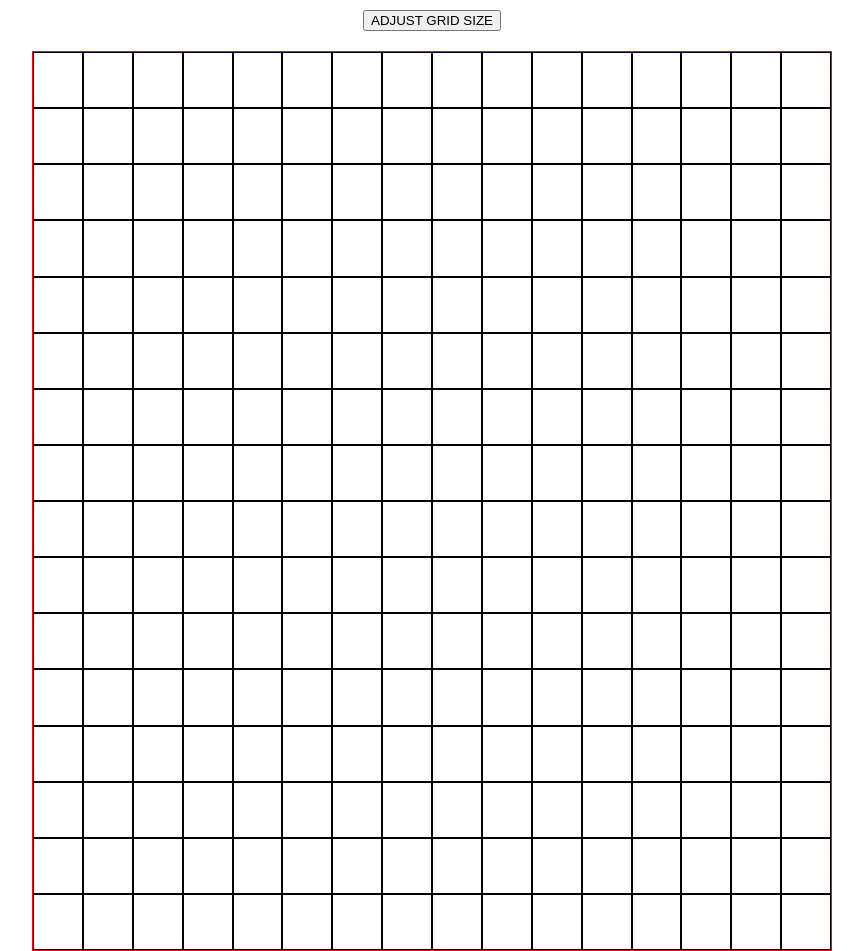
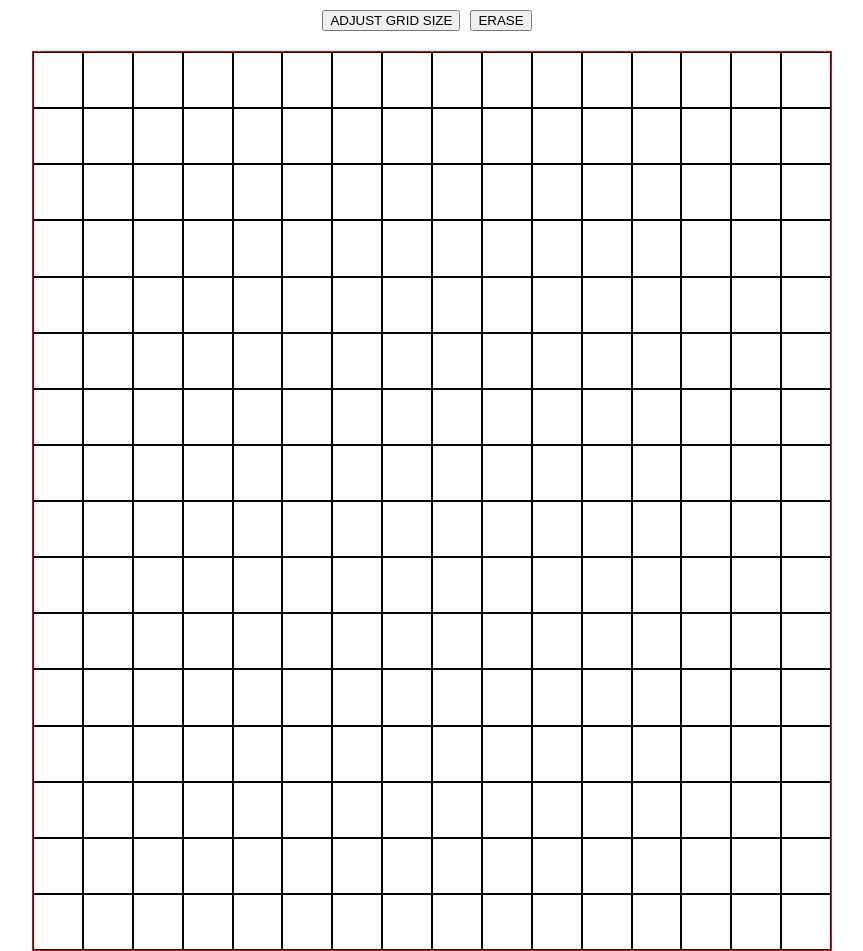
Before and after one commit to p-a-p-p/Etch-A-Sketch, a plain HTML site: page index.html in a window 1280 px wide. Shown: the whole page, without its empty margins (208-1071 px from the left). Drawn offline with Linux system fonts and the light colour scheme.

Commit message:
added reset button

```diff
--- a/script.js
+++ b/script.js
@@ -1,3 +1,6 @@
+let num;
+let size;
+
 function createGrid(num) {
   const container = document.querySelector(".container");
   const boxSize = 100 / num + "%";
@@ -21,10 +24,9 @@ function createButton() {
   const button = document.createElement("button");
   button.className = "adjustButton";
   button.textContent = "ADJUST GRID SIZE";
-
+  container = document.querySelector(".container");
+  //adjust grid size
   button.addEventListener("click", function () {
-    container = document.querySelector(".container");
-
     size = prompt("Adjust the size of the grid to?");
 
     if (size <= 100 && size > 0) {
@@ -34,8 +36,19 @@ function createButton() {
       alert("Only Input Integer from 1 - 100");
     }
   });
+  inputContainer.appendChild(button);
 
-  inputContainer.appendChild(button);
+  //reset grid
+  const button2 = document.createElement("button");
+  button2.className = "eraseButton";
+  button2.textContent = "ERASE";
+
+  button2.addEventListener("click", function () {
+    container.textContent = "";
+    createGrid(size);
+  });
+
+  inputContainer.appendChild(button2);
 }
 
 function randomColor() {
--- a/styles.css
+++ b/styles.css
@@ -21,7 +21,7 @@ body {
 }
 
 button {
-  margin: 10px 0 20px 0;
+  margin: 10px 10px 20px 0;
 }
 
 /* .gridBox:hover {
```
